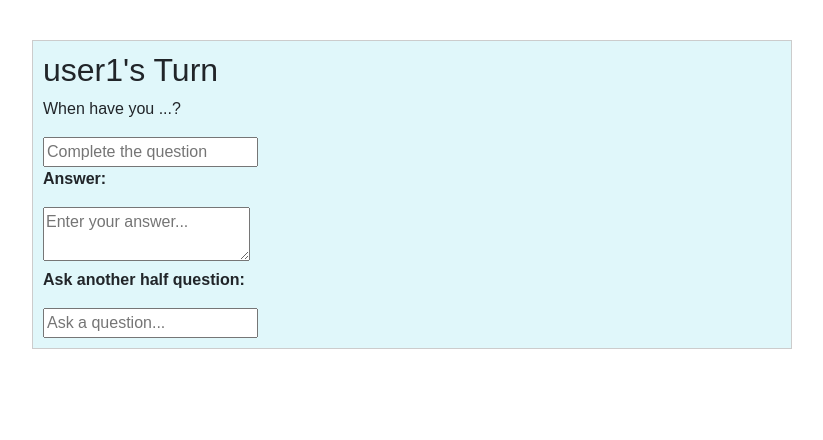
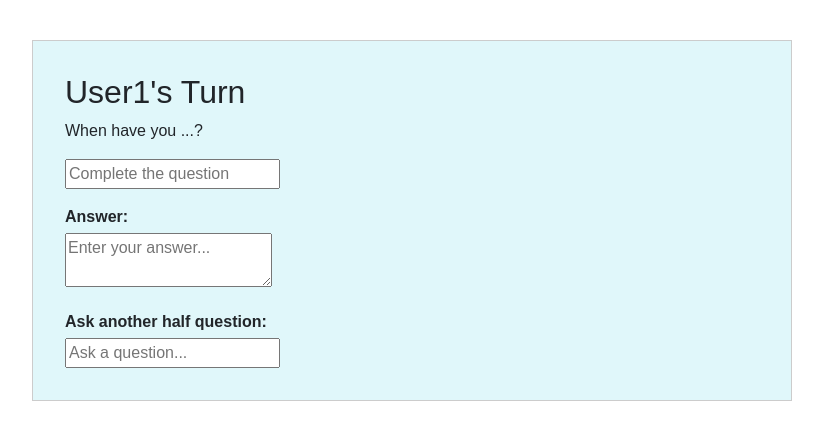
Before and after one commit to opi919/HalfAsked, a React (Vite) app: page / in a window 1280 px wide. Both pictures are taken after a click on the button "Start Conversation". Shown: the top 440 px of the page, without its empty margins (228-1051 px from the left). Built offline with nearby package versions, Linux system fonts and the light colour scheme.

Commit message:
username added

```diff
--- a/src/pages/Home.css
+++ b/src/pages/Home.css
@@ -12,7 +12,8 @@
 
 .completed-questions {
   display: flex;
-  border-bottom: 1px solid #ccc;
+  border-top: 1px solid #ccc;
+  padding-top: 2rem;
 }
 
 .user-1-questions {
@@ -26,7 +27,7 @@
 
 .current-question {
   margin-top: 20px;
-  padding: 10px;
+  padding: 2rem;
   border: 1px solid #ccc;
 }
 
--- a/src/pages/Home.jsx
+++ b/src/pages/Home.jsx
@@ -7,8 +7,8 @@ function Home() {
   const [currentQuestion, setCurrentQuestion] = useState(null)
   const [halfQuestions, setHalfQuestions] = useState([])
   const [turn, setTurn] = useState(1) // 1 for User 1, 2 for User 2
-  const [user1Name, setUser1Name] = useState("user1")
-  const [user2Name, setUser2Name] = useState("user2")
+  const [user1Name, setUser1Name] = useState("User1")
+  const [user2Name, setUser2Name] = useState("User2")
 
   useEffect(() => {
     const initialHalfQuestions = [
@@ -88,11 +88,11 @@ function Home() {
           <input type="text" id="qus" placeholder="Complete the question" onChange={(e) => setCurrentQuestion({ text: e.target.value, answer: "" })} onKeyDown={handleEnterKeyPress} />
           {currentQuestion.text && (
             <>
-              <p>
+              <p className="m-0 mb-1 mt-3">
                 <b>Answer:</b> {currentQuestion.answer}
               </p>
               <textarea id="answerInput" placeholder="Enter your answer..." onChange={(e) => setCurrentQuestion({ ...currentQuestion, answer: e.target.value })} onKeyDown={handleEnterKeyPress} />
-              <p>
+              <p className="m-0 mt-3 mb-1">
                 <b>Ask another half question:</b>
               </p>
               <input type="text" id="halfQuestionInput" onChange={(e) => handleHalfQuestion(e.target.value)} placeholder="Ask a question..." onKeyDown={handleEnterKeyPress} />
```
